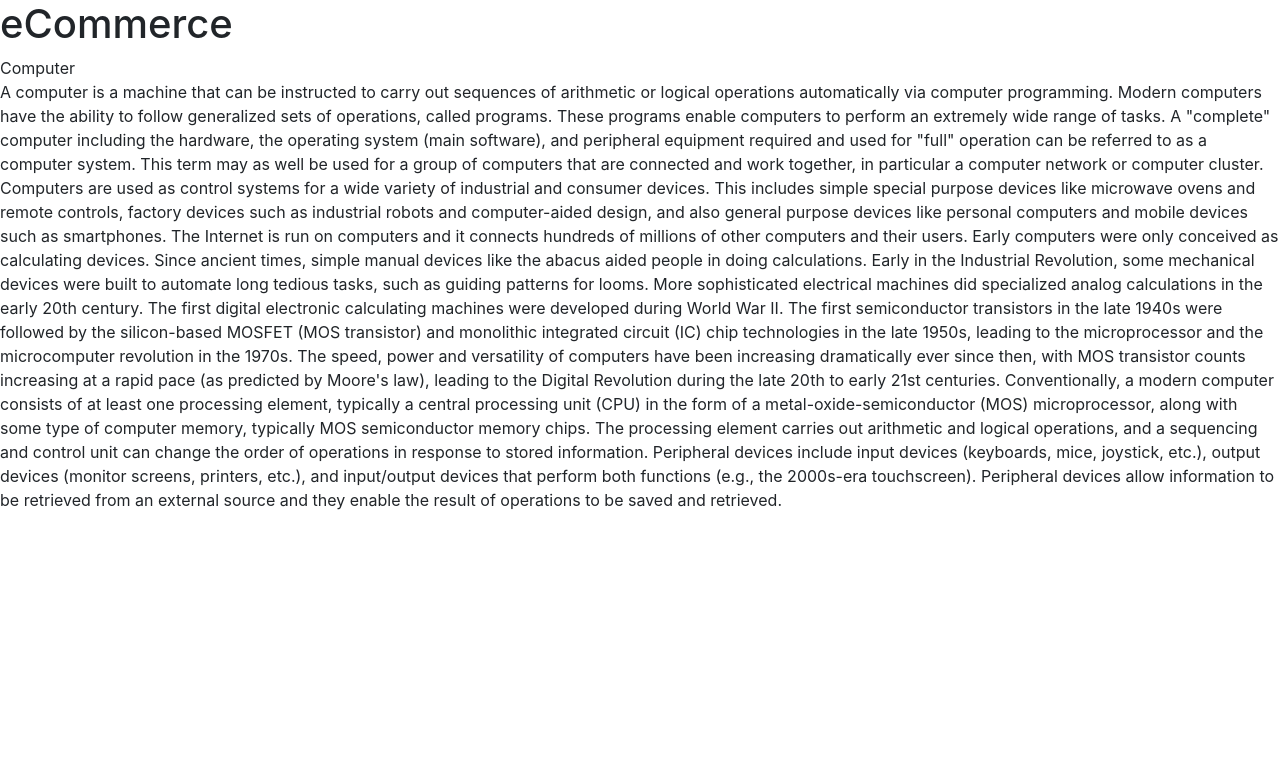
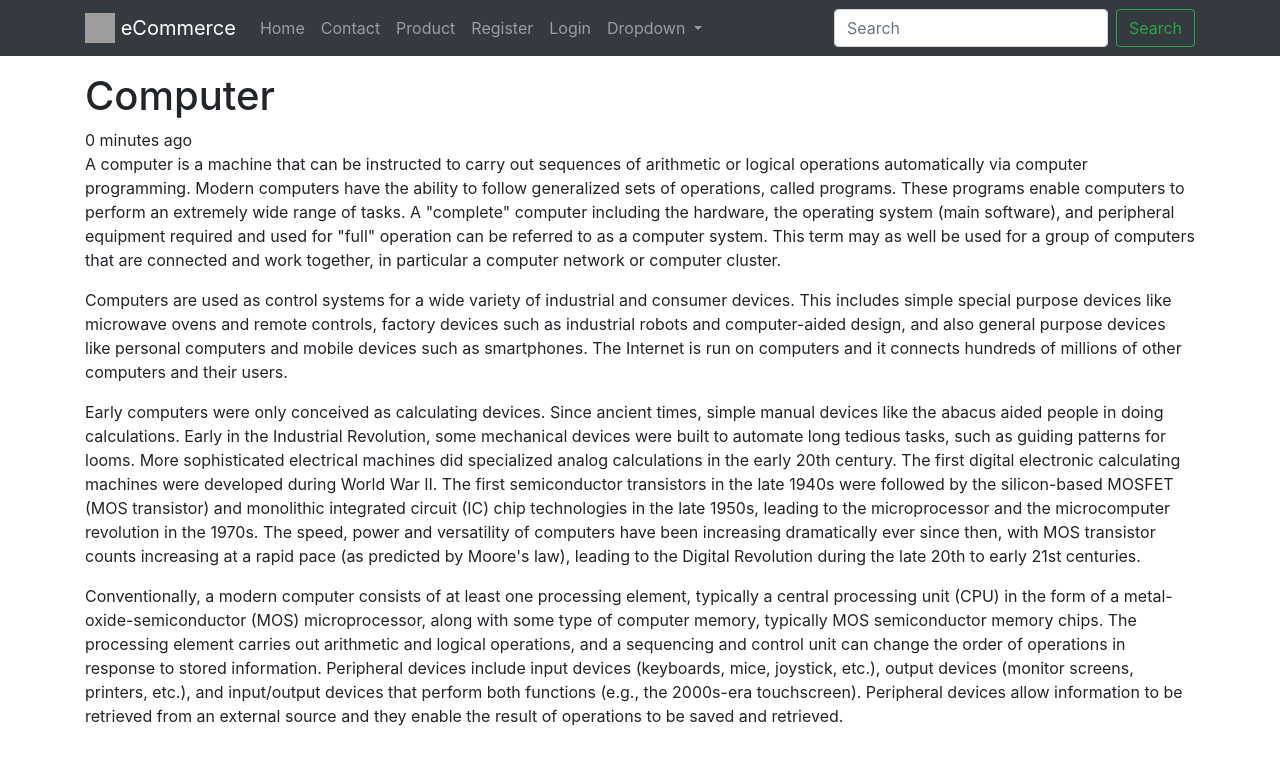
Before and after one commit to hieubruce/DjangoEcommerce, a Django app: a page that uses src/templates/base.html in a window 1280 px wide. Shown: the top 767 px of the page. Run offline with Django 3.2, Linux system fonts and the light colour scheme; data comes from the database, SQL or seed files in the repository; both versions use the stored data as it was after the commit; some libraries are stand-ins or nearby versions; grey boxes are pictures that could not be loaded.

Commit message:
Integrate bootstrap to Django

```diff
--- a/src/ecommerce/urls.py
+++ b/src/ecommerce/urls.py
@@ -16,6 +16,7 @@ Including another URLconf
 
 from django.conf import settings
 from django.conf.urls.static import static
+from django.views.generic import TemplateView
 
 from django.contrib import admin
 from django.urls import path, re_path, include
@@ -33,12 +34,13 @@ from django.urls import path, re_path, include
 from .views import home_page, about_page, contact_page, login_page, register_page
 
 urlpatterns = [
-    path('', home_page),
-    path('about/',about_page),
-    path('contact/', contact_page),
-    path('login/', login_page),
-    path('register/', register_page),
-    path('products/', include("products.urls")), #our app
+    path('', home_page, name='home'),
+    path('about/',about_page, name='about'),
+    path('contact/', contact_page, name='contact'),
+    path('login/', login_page, name='login'),
+    path('register/', register_page, name='register'),
+    path('bootstrap/', TemplateView.as_view(template_name='bootstrap/example.html')),
+    path('products/', include(("products.urls", "products"), namespace='products')), #our app
     # path('featured/', ProductFeaturedListView.as_view()),
     # re_path(r'^featured/(?P<pk>[\w.@+-]+)/$', ProductFeaturedDetailView.as_view()),
     # path('products/', ProductListView.as_view()),
--- a/src/products/models.py
+++ b/src/products/models.py
@@ -5,6 +5,7 @@ from django.db import models
 
 from django.db.models.signals import pre_save, post_save
 from .utils import unique_slug_generator
+from django.urls import reverse
 
 def get_filename_ext(filepath):
     base_name = os.path.basename(filepath)
@@ -52,12 +53,15 @@ class Product(models.Model):
     image = models.ImageField(upload_to = upload_image_path, null = True, blank = True)
     featured = models.BooleanField(default = False)
     active = models.BooleanField(default = True)
+    timestamp = models.DateTimeField(auto_now_add=True)
 
 
     objects = ProductManager()
 
     def get_absolute_url(self):
-        return "/products/{slug}".format(slug = self.slug)
+        # return "/products/{slug}".format(slug = self.slug)
+        return reverse('products:detail',kwargs={"slug":self.slug} )
+
 
     def __str__(self):
         return self.title
--- a/src/products/templates/products/detail.html
+++ b/src/products/templates/products/detail.html
@@ -1,13 +1,16 @@
 {% extends "base.html"%}
 
 {% block content %}
+  <div class="row">
+    <div class="col">
+      <h1>{{ object.title}}</h1>
+      {{object.timestamp|timesince }} ago
+      {{ object.description|linebreaks }}<br />
+      {%if object.image%}
 
-  {{ object.title }}<br />
-  {{ object.description }}<br />
-  {%if object.image%}
+      <img src="{{object.image.url}}" class='img-fluid'>
 
-    <img src="{{object.image.url}}" class = 'img-fluid'>
-
-  {%endif%}
-
+      {%endif%}
+    </div>
+  </div>
 {%endblock%}
--- a/src/products/templates/products/snippets/card.html
+++ b/src/products/templates/products/snippets/card.html
@@ -6,7 +6,8 @@
   {%endif%}
   <div class="card-body">
     <h5 class="card-title">{{instance.title}}</h5>
-    <p class="card-text">Some quick example text to build on the card title and make up the bulk of the card's content.</p>
+    <p class="card-text">{{instance.description|truncatewords:14}}</p>
     <a href="{{instance.get_absolute_url}}" class="btn btn-primary">View</a>
+    <!-- <a href="{% url 'products:detail' slug=instance.slug %}" class="btn btn-primary">URL shortcut</a> -->
   </div>
 </div>
--- a/src/products/urls.py
+++ b/src/products/urls.py
@@ -14,6 +14,6 @@ from products.views import (
 
 
 urlpatterns = [
-    path('', ProductListView.as_view()),
-    re_path(r'^(?P<slug>[\w-]+)/$', ProductDetailSlugView.as_view()),
+    path('', ProductListView.as_view(), name='list'),
+    re_path(r'^(?P<slug>[\w-]+)/$', ProductDetailSlugView.as_view(), name='detail'),
 ]
--- a/src/templates/auth/login.html
+++ b/src/templates/auth/login.html
@@ -1,4 +1,10 @@
+{%extends 'base.html'%}
+
+{%block content%}
+<h1>Login</h1>
 <form method="post"> {% csrf_token %}
   {{form}}
   <button type="submit" class='btn btn-primary'>Submit</button>
 </form>
+
+{%endblock%}
--- a/src/templates/auth/register.html
+++ b/src/templates/auth/register.html
@@ -1,4 +1,10 @@
+{%extends 'base.html'%}
+
+{%block content%}
+<h1>Register</h1>
 <form method="post"> {% csrf_token %}
   {{form}}
   <button type="submit" class='btn btn-primary'>Submit</button>
 </form>
+
+{%endblock%}
--- a/src/templates/base.html
+++ b/src/templates/base.html
@@ -14,7 +14,9 @@
 
 <body>
   {%include 'base/navbar.html' with brand_name='eCommerce' %}
-  {% block content %}{% endblock %}
+  <div class="container">
+    {% block content %}{% endblock %}
+  </div>
 
   {%include 'base/js.html'%}
 </body>
--- a/src/templates/base/navbar.html
+++ b/src/templates/base/navbar.html
@@ -1 +1,58 @@
-<h1>{{brand_name}}</h1>
+{% url 'home' as home_url %}
+{% url 'contact' as contact_url%}
+{% url 'products:list' as product_list_url%}
+{% url 'login' as login_url%}
+{% url 'register' as register_url%}
+
+<nav class="navbar navbar-expand-lg navbar-dark bg-dark mb-3">
+  <div class="container">
+    <a class="navbar-brand" href="{{home_url}}">
+      <img src="http://getbootstrap.com/docs/4.4/assets/brand/bootstrap-solid.svg" width="30" height="30" class="d-inline-block align-top" alt="">
+      {% if brand_name%}{{brand_name}} {%else%}CFE eCommerce {%endif%}
+    </a>
+    <button class="navbar-toggler" type="button" data-toggle="collapse" data-target="#navbarSupportedContent" aria-controls="navbarSupportedContent" aria-expanded="false" aria-label="Toggle navigation">
+      <span class="navbar-toggler-icon"></span>
+    </button>
+
+    <div class="collapse navbar-collapse" id="navbarSupportedContent">
+      <ul class="navbar-nav mr-auto">
+        <li class="nav-item {%if request.path == home_url%}active{%endif%}">
+          <a class="nav-link" href="{{home_url}}">Home <span class="sr-only">(current)</span></a>
+        </li>
+        <li class="nav-item {%if request.path == contact_url%}active{%endif%}">
+          <a class="nav-link" href="{{contact_url}}">Contact</a>
+        </li>
+        <li class="nav-item {%if request.path == product_list_url%}active{%endif%}">
+          <a class="nav-link" href="{{product_list_url}}">Product</a>
+        </li>
+        {%if request.user.is_authenticated %}
+        <li class="nav-item {%if request.path == loout_url%}active{%endif%}">
+          <a class="nav-link" href="{{login_url}}">Logout</a>
+        </li>
+        {%else%}
+        <li class="nav-item {%if request.path == register_url%}active{%endif%}">
+          <a class="nav-link" href="{{register_url}}">Register</a>
+        </li>
+        <li class="nav-item {%if request.path == login_url%}active{%endif%}">
+          <a class="nav-link" href="{{login_url}}">Login</a>
+        </li>
+        {%endif%}
+        <li class="nav-item dropdown">
+          <a class="nav-link dropdown-toggle" href="#" id="navbarDropdown" role="button" data-toggle="dropdown" aria-haspopup="true" aria-expanded="false">
+            Dropdown
+          </a>
+          <div class="dropdown-menu" aria-labelledby="navbarDropdown">
+            <a class="dropdown-item" href="#">Action</a>
+            <a class="dropdown-item" href="#">Another action</a>
+            <div class="dropdown-divider"></div>
+            <a class="dropdown-item" href="#">Something else here</a>
+          </div>
+        </li>
+      </ul>
+      <form class="form-inline my-2 my-lg-0">
+        <input class="form-control mr-sm-2" type="search" placeholder="Search" aria-label="Search">
+        <button class="btn btn-outline-success my-2 my-sm-0" type="submit">Search</button>
+      </form>
+    </div>
+  </div>
+</nav>
--- a/src/templates/home_page.html
+++ b/src/templates/home_page.html
@@ -9,7 +9,7 @@
 
 {% block content %}
 
-<div class="container">
+
   <h1>{{title}}</h1>
   <div class="row">
     <div class="col">
@@ -26,7 +26,6 @@
 
   </div>
   {%endif%}
-</div>
 
 {% endblock %}
 <!doctype html>
```
Also changed, not shown: src/products/templates/products/list.html (+6 -3 lines), src/templates/bootstrap/example.html (added, +22 -0 lines), src/db.sqlite3, src/products/migrations/0017_product_timestamp.py (added).
